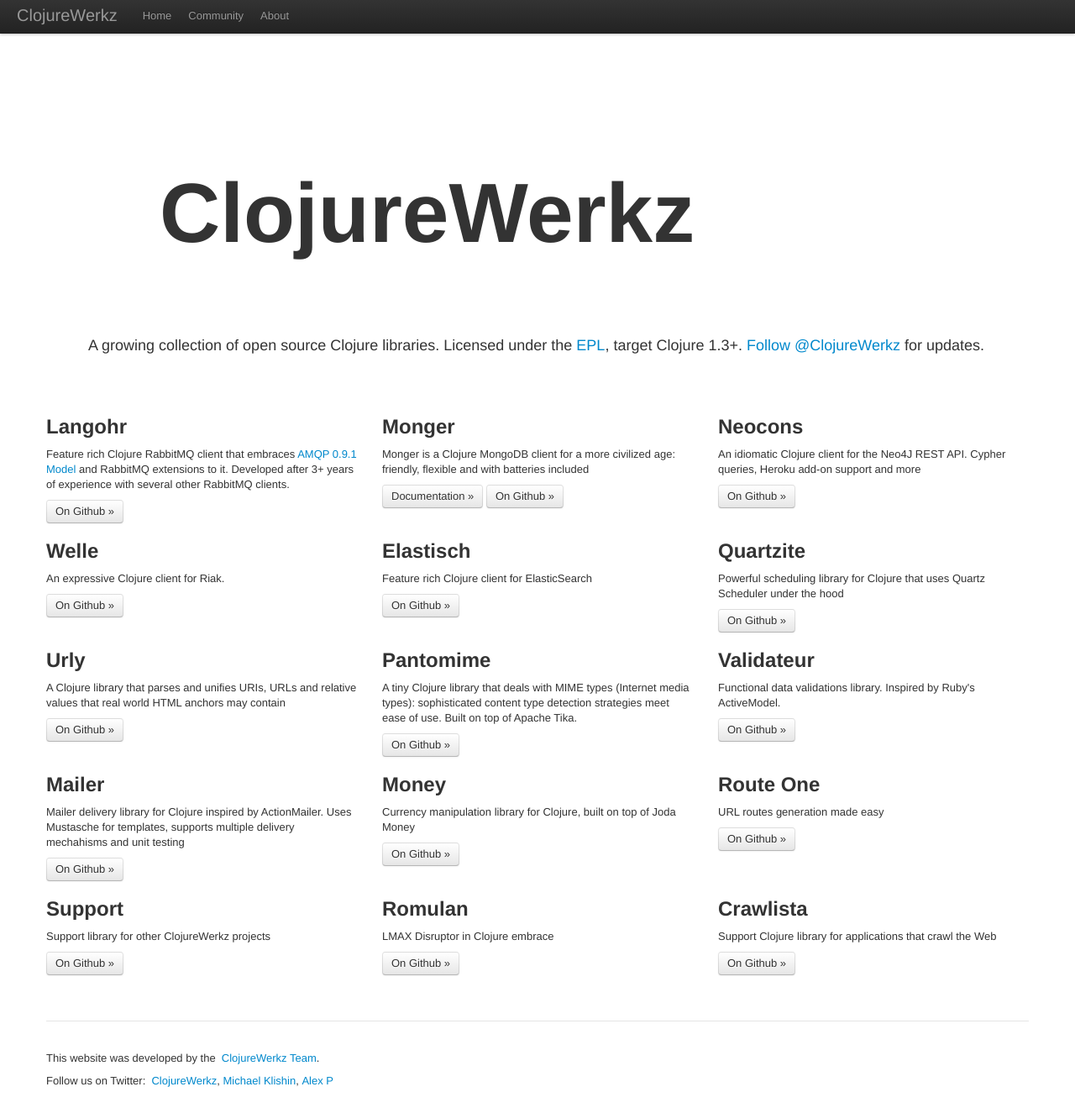
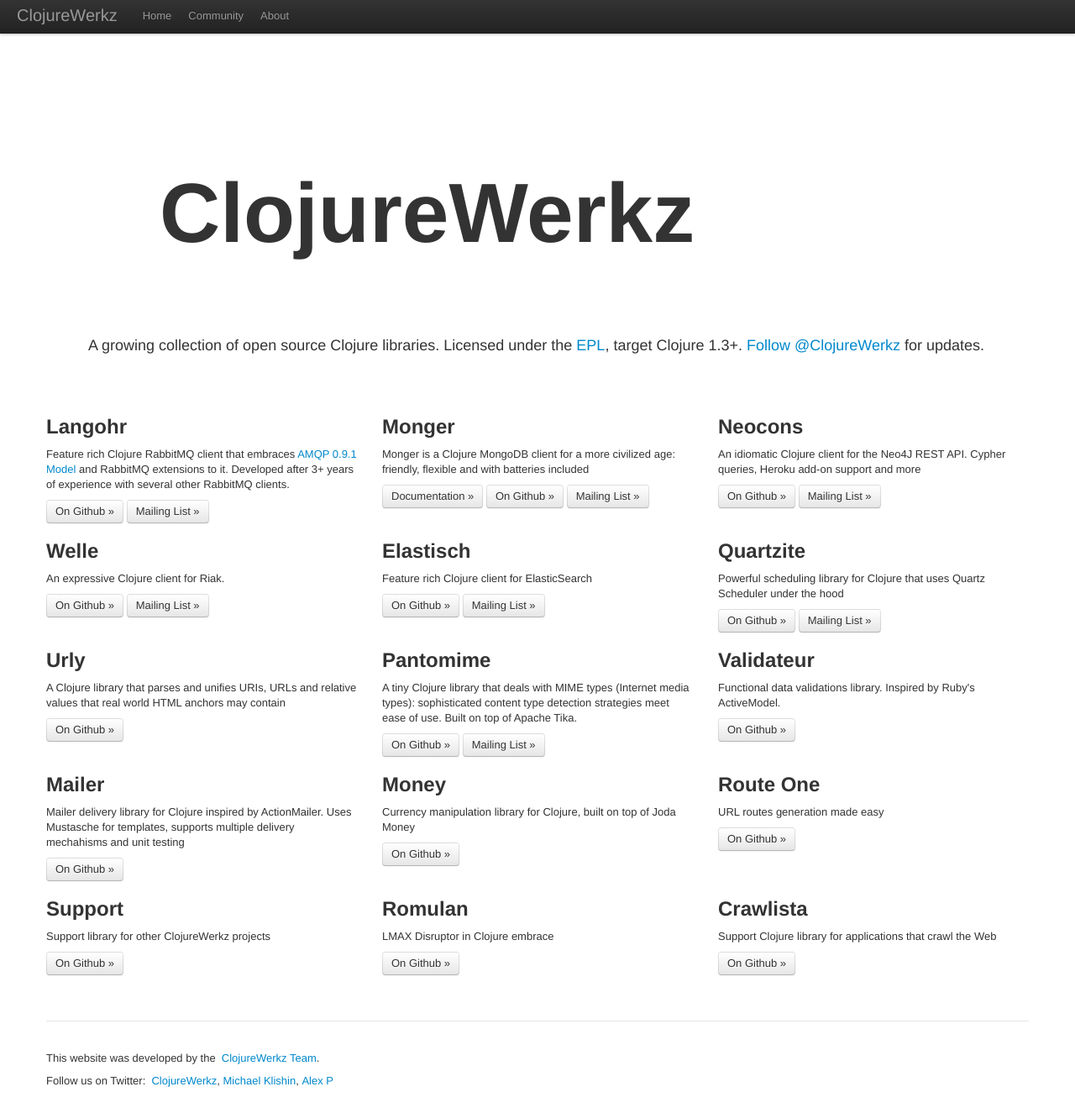
Before and after one commit to clojurewerkz/clojurewerkz.org, a Jekyll site: the page built from index.html, in a window 1280 px wide. Shown: the whole page at 84% size. Built offline with Jekyll 4.4.1, drawn with Linux system fonts in a browser that asks for light colours; some web fonts are replaced.

Commit message:
Add mailing list buttons

```diff
--- a/index.html
+++ b/index.html
@@ -19,18 +19,26 @@
       Developed after 3+ years of experience with several other RabbitMQ clients.</p>
     <p>
       <a class='btn' href='https://github.com/michaelklishin/langohr'>On Github »</a>
+      <a class='btn' href='https://groups.google.com/forum/#!forum/clojure-rabbitmq'>Mailing List »</a>
     </p>
+    <p></p>
   </div>
   <div class='span4'>
     <h2>Monger</h2>
     <p>Monger is a Clojure MongoDB client for a more civilized age: friendly, flexible and with batteries included</p>
-    <p><a class='btn' href='http://clojuremongodb.info'>Documentation »</a>
-    <a class='btn' href='https://github.com/michaelklishin/monger'>On Github »</a></p>
+    <p>
+      <a class='btn' href='http://clojuremongodb.info'>Documentation »</a>
+      <a class='btn' href='https://github.com/michaelklishin/monger'>On Github »</a>
+      <a class='btn' href='https://groups.google.com/forum/#!forum/clojure-monger'>Mailing List »</a>
+    </p>
   </div>
   <div class='span4'>
     <h2>Neocons</h2>
     <p>An idiomatic Clojure client for the Neo4J REST API. Cypher queries, Heroku add-on support and more</p>
-    <p><a class='btn' href='https://github.com/michaelklishin/neocons'>On Github »</a></p>
+    <p>
+      <a class='btn' href='https://github.com/michaelklishin/neocons'>On Github »</a>
+      <a class='btn' href='https://groups.google.com/group/clojure-neo4j'>Mailing List »</a>
+    </p>
   </div>
 </div>
 
@@ -40,17 +48,26 @@
   <div class='span4'>
     <h2>Welle</h2>
     <p>An expressive Clojure client for Riak.</p>
-    <p><a class='btn' href='https://github.com/michaelklishin/welle'>On Github »</a></p>
+    <p>
+      <a class='btn' href='https://github.com/michaelklishin/welle'>On Github »</a>
+      <a class='btn' href='https://groups.google.com/group/clojure-riak'>Mailing List »</a>
+    </p>
   </div>
   <div class='span4'>
     <h2>Elastisch</h2>
     <p>Feature rich Clojure client for ElasticSearch</p>
-    <p><a class='btn' href='https://github.com/clojurewerkz/elastisch'>On Github »</a></p>
+    <p>
+      <a class='btn' href='https://github.com/clojurewerkz/elastisch'>On Github »</a>
+      <a class='btn' href='https://groups.google.com/group/clojure-elasticsearch'>Mailing List »</a>
+    </p>
   </div>
   <div class='span4'>
     <h2>Quartzite</h2>
     <p>Powerful scheduling library for Clojure that uses Quartz Scheduler under the hood</p>
-    <p><a class='btn' href='https://github.com/michaelklishin/quartzite'>On Github »</a></p>
+    <p>
+      <a class='btn' href='https://github.com/michaelklishin/quartzite'>On Github »</a>
+      <a class='btn' href='https://groups.google.com/group/clojure-quartz'>Mailing List »</a>
+    </p>
   </div>
 </div>
 
@@ -65,7 +82,10 @@
     <h2>Pantomime</h2>
     <p>A tiny Clojure library that deals with MIME types (Internet media types): sophisticated content
        type detection strategies meet ease of use. Built on top of Apache Tika.</p>
-    <p><a class='btn' href='https://github.com/michaelklishin/pantomime'>On Github »</a></p>
+    <p>
+      <a class='btn' href='https://github.com/michaelklishin/pantomime'>On Github »</a>
+      <a class='btn' href='https://groups.google.com/group/clojure-pantomime'>Mailing List »</a>
+    </p>
   </div>
   <div class='span4'>
     <h2>Validateur</h2>
```
